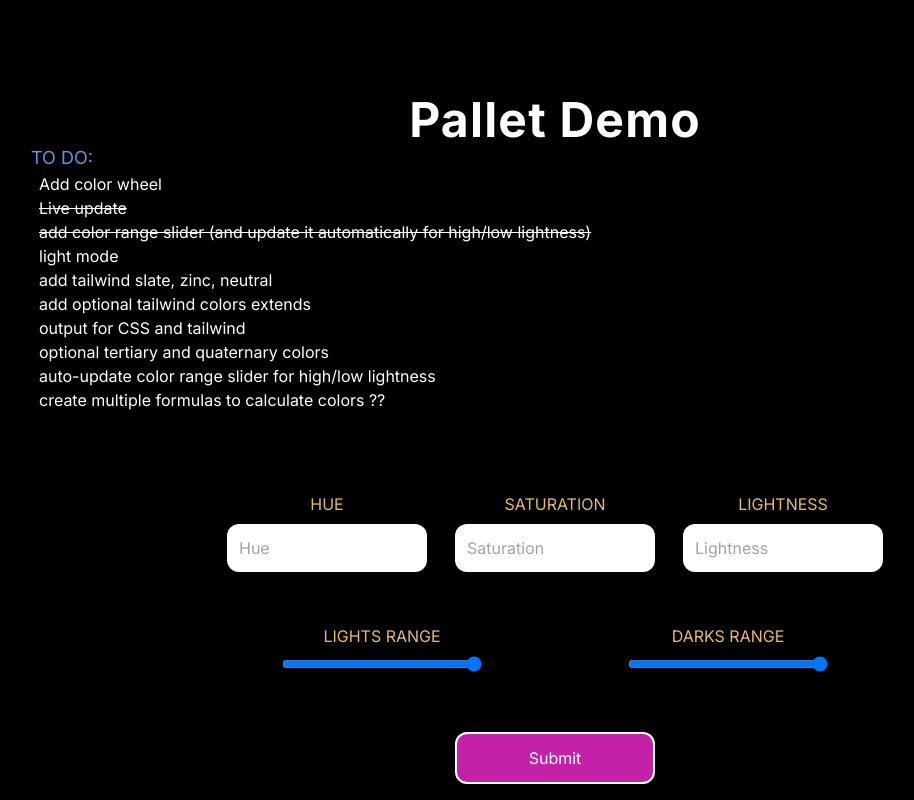
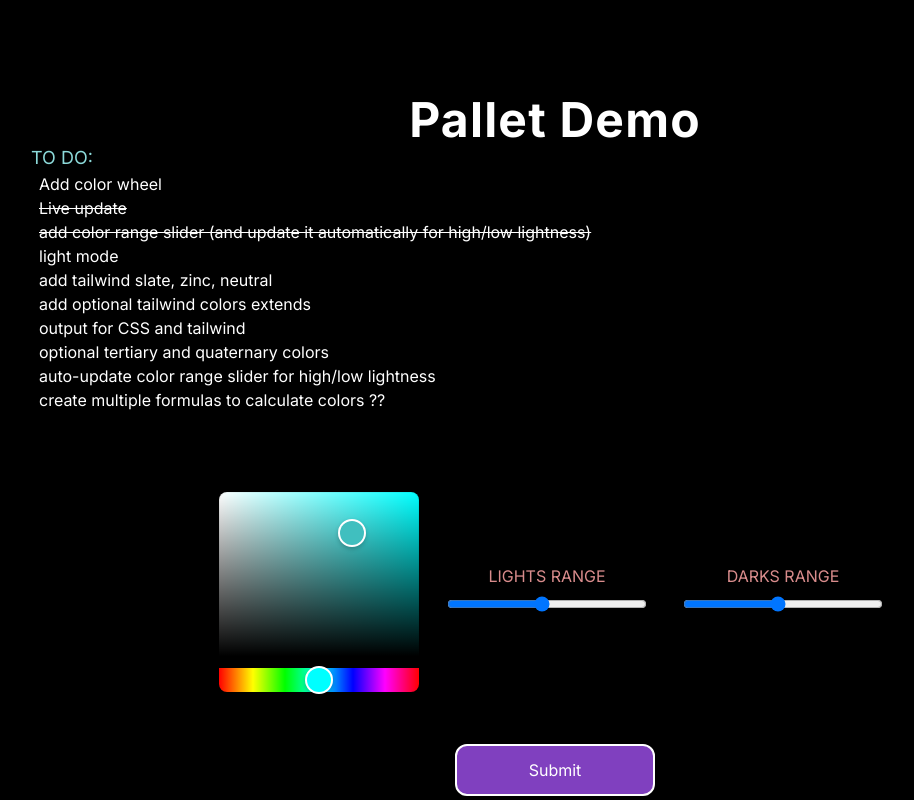
Before and after one commit to AMagicianNamedGob/color-genie, a Next.js app: page / in a window 1280 px wide. Shown: the top 800 px of the page, without its empty margins (85-999 px from the left). Built offline with nearby package versions, Linux system fonts and the light colour scheme.

Commit message:
added color wheel

```diff
--- a/app/Form.tsx
+++ /dev/null
@@ -1,148 +0,0 @@
-"use client";
-import { useEffect } from "react";
-import { useForm } from "react-hook-form";
-
-export default function Form() {
-  const {
-    register,
-    handleSubmit,
-    watch,
-    formState: { errors },
-  } = useForm();
-
-  const watchFields = watch(["hue", "saturation", "lightness", "colorRangeLight", "colorRangeDark"]);
-
-  useEffect(() => {
-    const subscription = watch((data) => {
-      const { hue, saturation, lightness, colorRangeLight, colorRangeDark } = data;
-      console.log(data);
-      const root = document.documentElement;
-      root.style.setProperty("--primary-color-h", hue || 180);
-      root.style.setProperty(
-        "--primary-color-s",
-        saturation.length > 0 ? saturation + "%" : "50%"
-      );
-      root.style.setProperty(
-        "--primary-color-l",
-        lightness.length > 0 ? lightness + "%" : "50%"
-      );
-      root.style.setProperty("--darken", "-" + colorRangeDark + "%");
-      root.style.setProperty("--lighten", colorRangeLight + "%");
-      console.log(root.style.getPropertyValue("--darken"), root.style.getPropertyValue("--lighten"));
-    });
-
-    return () => subscription.unsubscribe();
-  }, [watch]);
-
-  function onSubmit(data: any) {
-    const { hue, saturation, lightness, colorRangeLight, colorRangeDark } = data;
-    const root = document.documentElement;
-    root.style.setProperty("--primary-color-h", hue);
-    root.style.setProperty("--primary-color-s", saturation + "%");
-    root.style.setProperty("--primary-color-l", lightness + "%");
-          root.style.setProperty("--darken", "-" + colorRangeDark + "%");
-      root.style.setProperty("--lighten", colorRangeLight + "%");
-  }
-
-  return (
-    <form
-      className="text-black flex flex-row flex-wrap justify-center items-center max-w-3xl p-12 my-5 mx-auto gap-5 lg:justify-around"
-      onSubmit={handleSubmit((data) => onSubmit(data))}
-    >
-      <div className="min-w-[200px] flex flex-col justify-center items-center relative py-3">
-        <label htmlFor="hue" className="text-secondary-100 uppercase">
-          Hue
-        </label>
-        <input
-          type="number"
-          {...register("hue", { required: true })}
-          placeholder="Hue"
-          min="0"
-          max="360"
-          className="min-w-[200px] p-3 rounded-xl m-2"
-        />
-        {errors.hue && (
-          <span className="text-primary-100 absolute -bottom-2">
-            This field is required
-          </span>
-        )}
-      </div>
-
-      <div className="min-w-[200px] flex flex-col justify-center items-center relative py-3">
-        <label htmlFor="saturation" className="text-secondary-100 uppercase">
-          Saturation
-        </label>
-
-        <input
-          type="number"
-          {...register("saturation", { required: true })}
-          placeholder="Saturation"
-          min="0"
-          max="100"
-          className="w-full p-3 rounded-xl m-2"
-        />
-
-        {errors.saturation && (
-          <span className="text-primary-100 absolute -bottom-2">
-            This field is required
-          </span>
-        )}
-      </div>
-
-      <div className="min-w-[200px] flex flex-col justify-center items-center relative py-3">
-        <label htmlFor="lightness" className="text-secondary-100 uppercase">
-          lightness
-        </label>
-
-        <input
-          type="number"
-          {...register("lightness", { required: true })}
-          placeholder="Lightness"
-          min="0"
-          max="100"
-          className="min-w-[200px] p-3 rounded-xl m-2"
-        />
-        {errors.lightness && (
-          <span className="text-primary-100 absolute -bottom-2">
-            This field is required
-          </span>
-        )}
-      </div>
-
-      <div className="min-w-[200px] flex flex-col justify-center items-center relative py-3">
-        <label htmlFor="colorRangeLight" className="text-secondary-100 uppercase">
-          Lights Range
-        </label>
-        <input
-          type="range"
-          {...register("colorRangeLight")}
-          min="1"
-          max="20"
-          className="min-w-[200px] rounded-xl m-2"
-        />
-      </div>
-
-      <div className="min-w-[200px] flex flex-col justify-center items-center relative py-3">
-        <label htmlFor="colorRangeDark" className="text-secondary-100 uppercase">
-          Darks Range
-        </label>
-        <input
-          type="range"
-          {...register("colorRangeDark")}
-          min="1"
-          max="20"
-          className="min-w-[200px] rounded-xl m-2"
-        />
-      </div>
-
-      <div className="w-full text-center">
-        <input
-          type="submit"
-          {...register("submit")}
-          value="Submit"
-          className="text-white min-w-[200px] p-3 rounded-xl border-2 border-white bg-accent-3 mt-5"
-        />
-      </div>
-    </form>
-  );
-}
--- /dev/null
+++ b/app/components/Form.tsx
@@ -0,0 +1,85 @@
+"use client";
+import { useState, useEffect } from "react";
+import { useForm } from "react-hook-form";
+import { HslColorPicker } from "react-colorful";
+
+export default function Form() {
+  const [color, setColor] = useState({ h: 180, s: 50, l: 50 });
+  const [colorRangeLight, setColorRangeLight] = useState("10");
+  const [colorRangeDark, setColorRangeDark] = useState("10");
+  const {
+    register,
+    handleSubmit,
+    formState: { errors },
+  } = useForm();
+
+  useEffect(() => {
+    const root = document.documentElement;
+
+    root.style.setProperty("--primary-color-h", `${color.h}`);
+    root.style.setProperty("--primary-color-s", `${color.s}%`);
+    root.style.setProperty("--primary-color-l", `${color.l}%`);
+    root.style.setProperty("--darken", `-${colorRangeDark}%`);
+    root.style.setProperty("--lighten", `${colorRangeLight}%`);
+  });
+
+  function onSubmit(data: any) {
+    alert([color.h, color.s, color.l, colorRangeLight, colorRangeDark]);
+  }
+
+  return (
+    <form
+      className="text-black flex flex-row flex-wrap justify-center items-center max-w-3xl p-12 my-5 mx-auto gap-5 lg:justify-around"
+      onSubmit={handleSubmit((data) => onSubmit(data))}
+    >
+      <div className="flex flex-col justify-center items-center relative py-3">
+        <HslColorPicker color={color} onChange={setColor} />
+      </div>
+
+      <div className="min-w-[200px] flex flex-col justify-center items-center relative py-3">
+        <label
+          htmlFor="colorRangeLight"
+          className="text-secondary-100 uppercase"
+        >
+          Lights Range
+        </label>
+        <input
+          type="range"
+          {...register("colorRangeLight")}
+          onChange={(e) => setColorRangeLight(e.target.value)}
+          value={colorRangeLight}
+          min="1"
+          max="20"
+          className="min-w-[200px] rounded-xl m-2"
+        />
+      </div>
+
+      <div className="min-w-[200px] flex flex-col justify-center items-center relative py-3">
+        <label
+          htmlFor="colorRangeDark"
+          className="text-secondary-100 uppercase"
+        >
+          Darks Range
+        </label>
+        <input
+          type="range"
+          {...register("colorRangeDark")}
+          onChange={(e) => setColorRangeDark(e.target.value)}
+          value={colorRangeDark}
+          min="1"
+          max="20"
+          className="min-w-[200px] rounded-xl m-2"
+        />
+      </div>
+
+      <div className="w-full text-center">
+        <input
+          type="submit"
+          {...register("submit")}
+          value="Submit"
+          className="text-white min-w-[200px] p-3 rounded-xl border-2 border-white bg-accent-3 mt-5"
+        />
+      </div>
+    </form>
+  );
+}
--- a/app/globals.css
+++ b/app/globals.css
@@ -5,7 +5,7 @@
   :root {
     /* primary */
     --color-primary: var(--primary-color-h) var(--primary-color-s)
-      var(--primary-color-l);
+      calc(var(--primary-color-l) + var(--lighten) + var(--darken));
 
     --color-primary--light: var(--primary-color-h) var(--primary-color-s)
       calc(var(--primary-color-l) + var(--lighten));
@@ -33,7 +33,7 @@
 
     /* secondary */
     --color-secondary: calc(var(--primary-color-h) + 180) var(--primary-color-s)
-      var(--primary-color-l);
+      calc(var(--primary-color-l) + var(--lighten) + var(--darken));
 
     --color-secondary--light: calc(var(--primary-color-h) + 180)
       var(--primary-color-s) calc(var(--primary-color-l) + var(--lighten));
@@ -80,14 +80,9 @@
     --color-accent-6: calc(var(--primary-color-h) - 30) var(--primary-color-s)
       var(--primary-color-l);
 
-    /* generate primary and secondary colors*/
-    /* 30 - 70 keep at 10% */
-    /* 10 - 29 and 71 - 90 at 5%*/
-    /* < 10 and > 90 at 1% */
-    /* step factor 1, 3, 5, 10, 15 */
-    --primary-color-h: 220;
-    --primary-color-s: 70%;
-    --primary-color-l: 45%;
+    --primary-color-h: 180%;
+    --primary-color-s: 50%;
+    --primary-color-l: 50%;
     --lighten: 10%;
     --darken: -10%;
     --color-white: 0deg 0% 100%;
--- a/app/page.tsx
+++ b/app/page.tsx
@@ -1,5 +1,5 @@
-import Blot from "./Blot";
-import Form from "./Form";
+import Blot from "./components/Blot";
+import Form from "./components/Form";
 
 export default function Home() {
   return (
--- a/package.json
+++ b/package.json
@@ -16,9 +16,11 @@
     "clsx": "^2.0.0",
     "eslint": "8.46.0",
     "eslint-config-next": "13.4.13",
+    "hex-to-hsl": "^1.0.2",
     "next": "13.4.13",
     "postcss": "8.4.27",
     "react": "18.2.0",
+    "react-colorful": "^5.6.1",
     "react-dom": "18.2.0",
     "react-hook-form": "^7.45.4",
     "tailwindcss": "3.3.3",
```
Also changed, not shown: app/components/Blot.tsx (renamed from app/Blot.tsx), app/components/styles/form.module.css (added), 1 other file (tests, documents, lock files or other folders).
